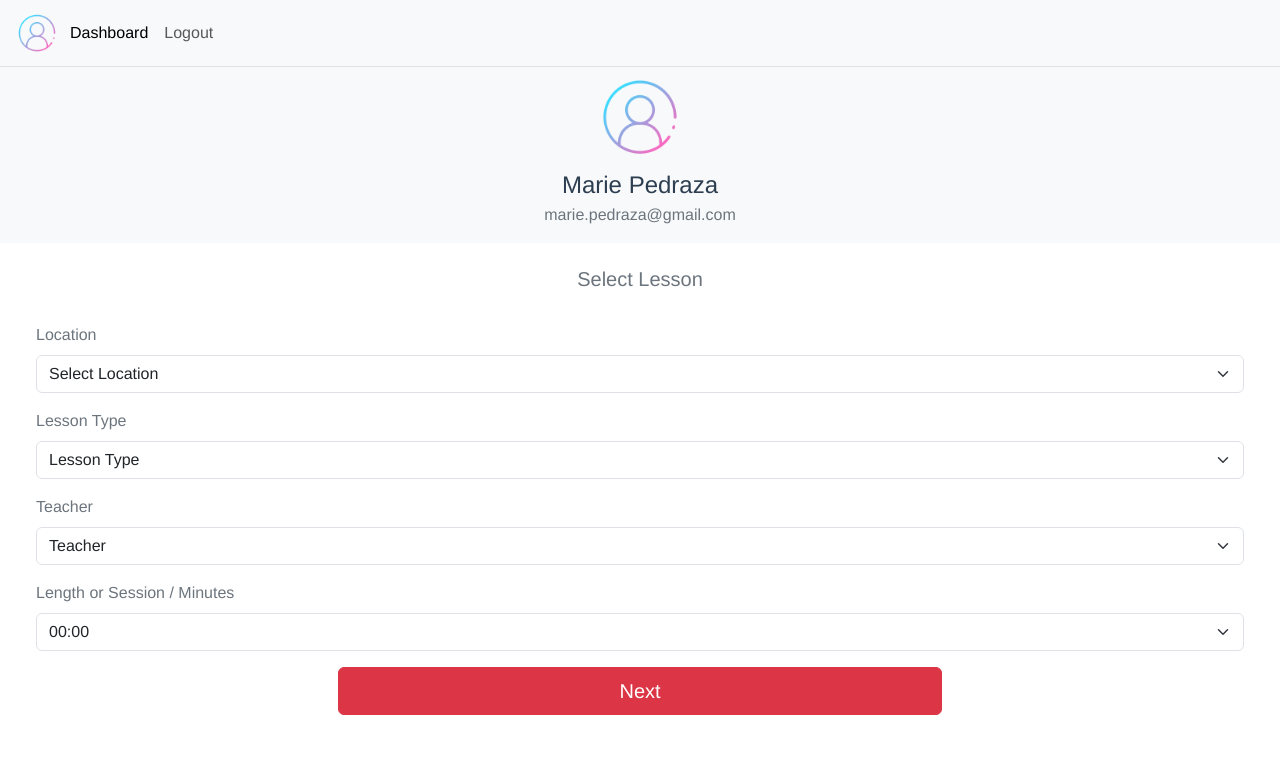
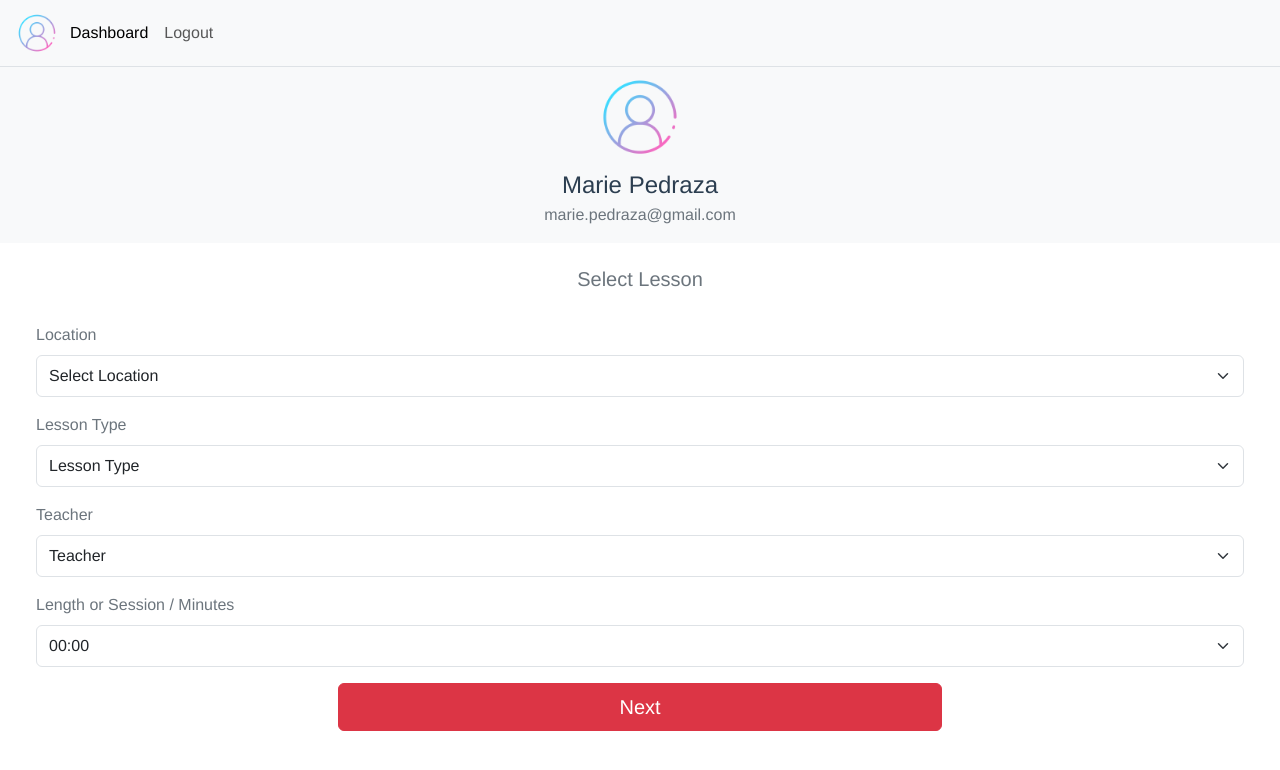
Before and after one commit to Mondingnibai/witty-eventbooking, a Vue app: page /lesson in a window 1280 px wide. Shown: the top 770 px of the page. Built offline with nearby package versions, Linux system fonts and the light colour scheme.

Commit message:
Adjust lesson input form control class

```diff
--- a/src/components/user/Lesson.vue
+++ b/src/components/user/Lesson.vue
@@ -10,7 +10,7 @@
                     <div class="row mb-3">
                         <div class="col-md-12 col-sm-12">
                             <label for="lblLocation" class="d-flex align-items-start text-secondary fw-light mb-2 form-label">Location</label>
-                            <select class="form-select form-control" aria-label="lblLocation">
+                            <select class="form-select form-control-lg" aria-label="lblLocation">
                                 <option selected>Select Location</option>
                                 <option value="1">Location 1</option>
                                 <option value="2">Location 2</option>
@@ -21,7 +21,7 @@
                     <div class="row mb-3">
                         <div class="col-md-12">
                             <label for="lbllessontype" class="d-flex align-items-start  text-secondary fw-light mb-2 form-label">Lesson Type</label>
-                            <select class="form-select form-control" aria-label="lblessontype">
+                            <select class="form-select form-control-lg" aria-label="lblessontype">
                                 <option selected>Lesson Type</option>
                                 <option value="1">Voice</option>
                                 <option value="2">Guitar</option>
@@ -32,7 +32,7 @@
                     <div class="row mb-3">
                         <div class="col-md-12">
                             <label for="lblteacher" class="d-flex align-items-start  text-secondary fw-light mb-2 form-label">Teacher</label>
-                            <select class="form-select form-control" aria-label="lblteacher">
+                            <select class="form-select form-control-lg" aria-label="lblteacher">
                                 <option selected>Teacher</option>
                                 <option value="1">Katrina Smith</option>
                                 <option value="2">John Doe</option>
@@ -43,7 +43,7 @@
                     <div class="row mb-3">
                         <div class="col-md-12">
                             <label for="lblteacher" class="d-flex align-items-start  text-secondary fw-light mb-2 form-label">Length or Session / Minutes </label>
-                            <select class="form-select form-control" aria-label="lblteacher">
+                            <select class="form-select form-control-lg" aria-label="lblteacher">
                                 <option selected>00:00</option>
                                 <option value="1">00:15</option>
                                 <option value="2">00:30</option>
```
